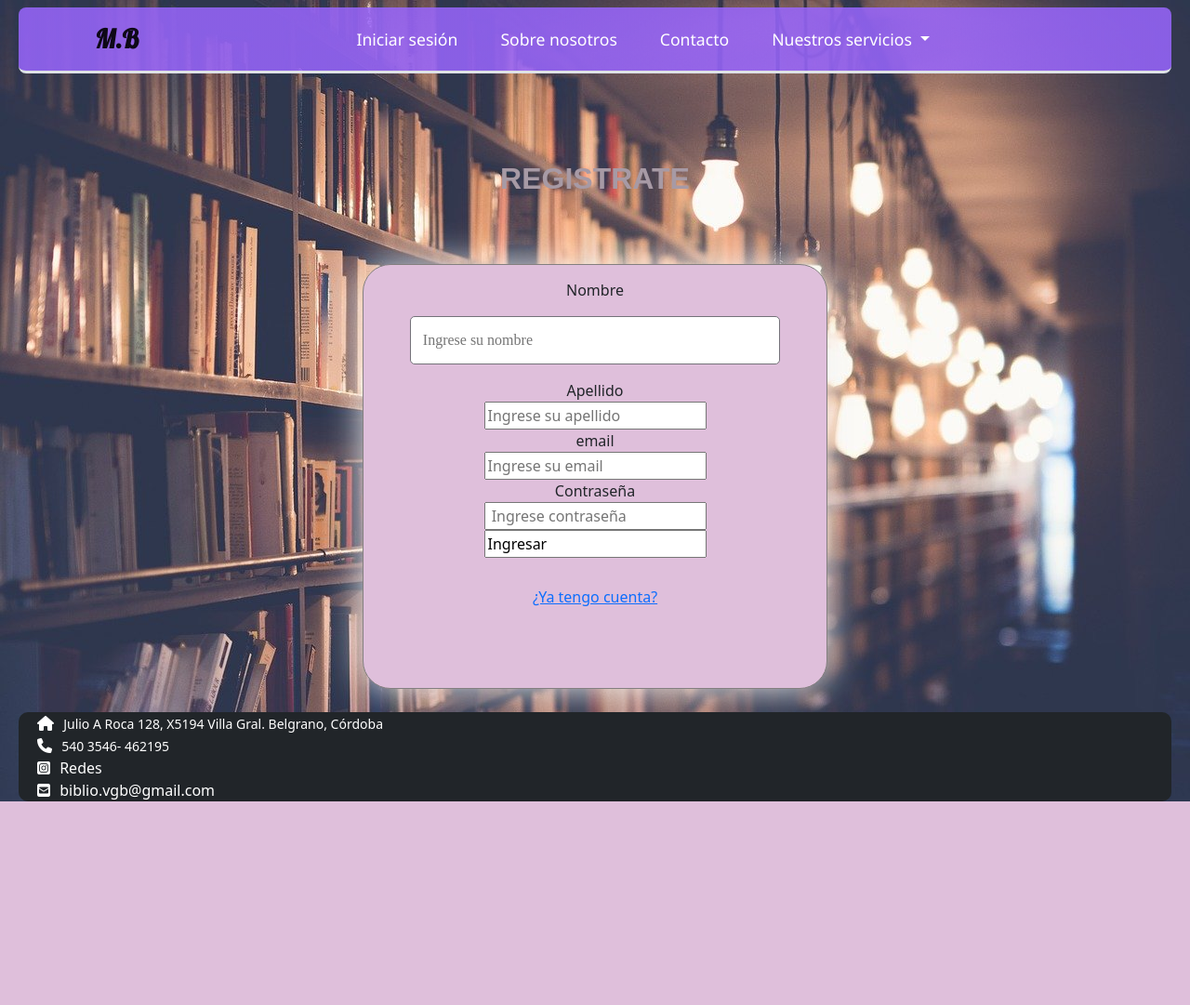
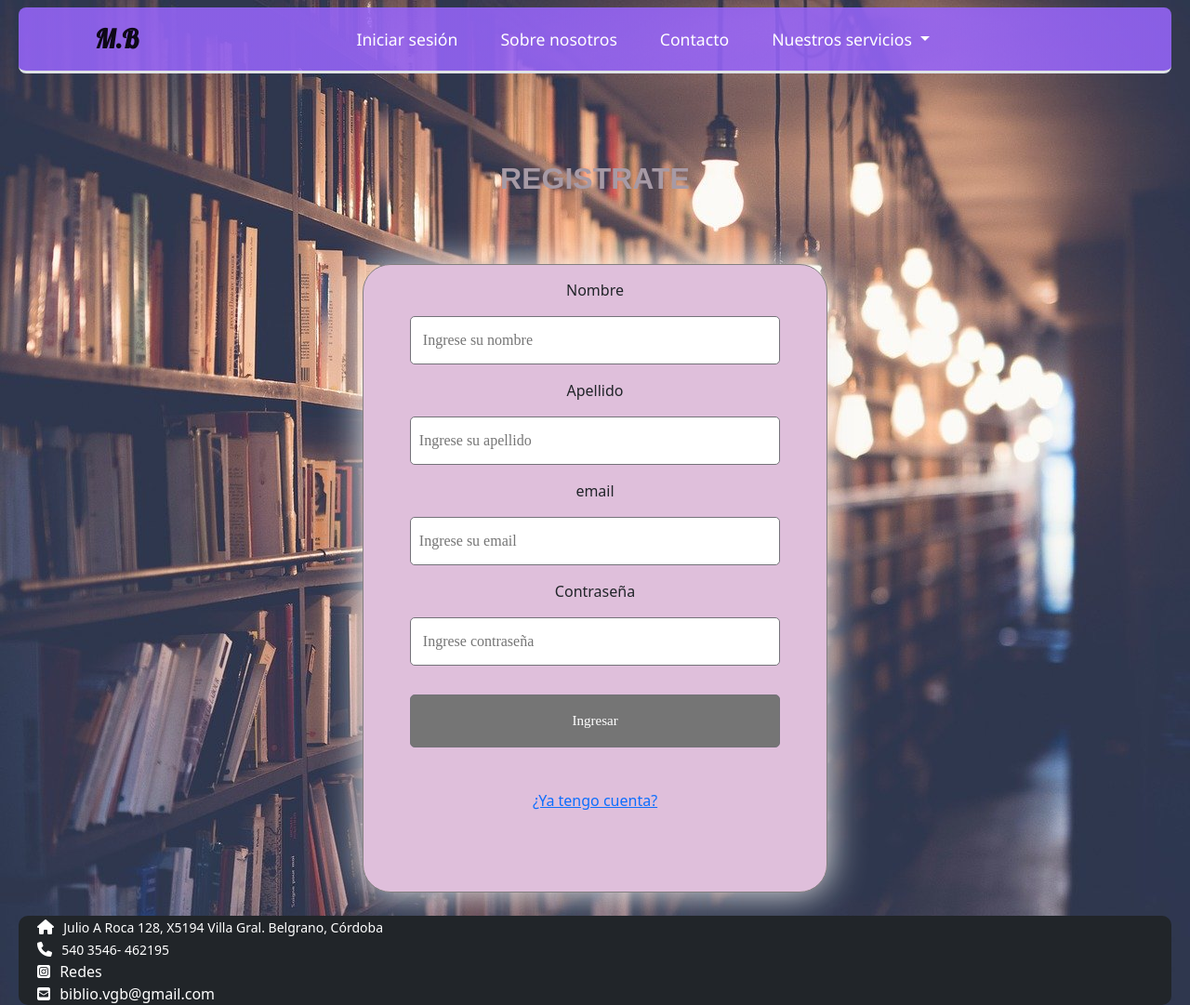
Before and after one commit to PPROF1-2021/a1-g6-grupo-6-manuel-belgrano, a PHP site: page /registro.html in a window 1280 px wide. Shown: the whole page at 93% size. Before the commit the page ends 862 px from the top, so only its background shows below. Run offline with PHP 8.4, Linux system fonts and the light colour scheme; some libraries are stand-ins or nearby versions.

Commit message:
Update estilo.registro.css

```diff
--- a/Pagina_Web/css/estilo.registro.css
+++ b/Pagina_Web/css/estilo.registro.css
@@ -32,8 +32,7 @@
     text-align: center;
 }
 
-.registro input[type="text"],
-.registro input[type="password"] {
+.registro input {
     max-width: 600px;
     width: 80%;
     line-height: 3em;
@@ -45,8 +44,16 @@
     padding-left: 9px;
 }
 
-.footer{
+.footer {
     margin-top: 15px;
     padding-left: 10px;
     border-radius: 10px;
 }
+
+.login-button {
+    background-color: #757575;
+    color: white;
+    padding: 5px 5px;
+    text-align: center;
+    font-size: 15px;
+}
```
